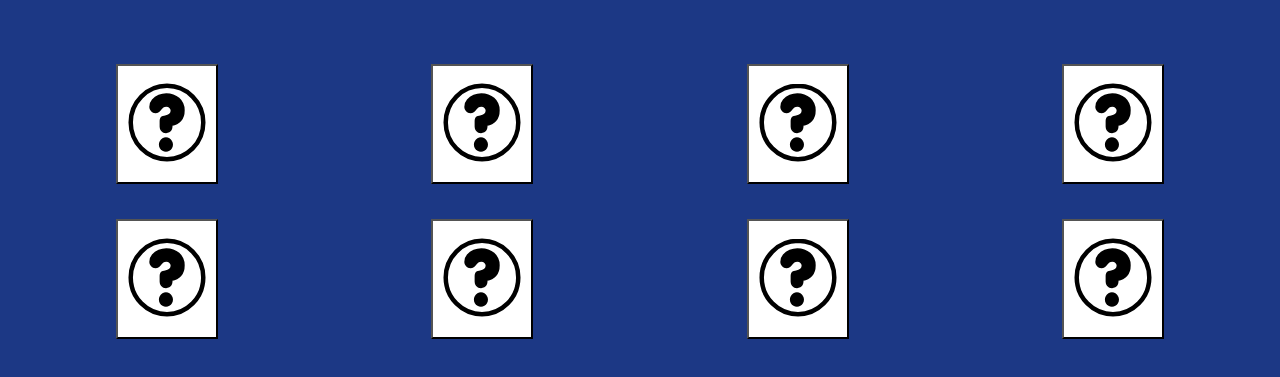
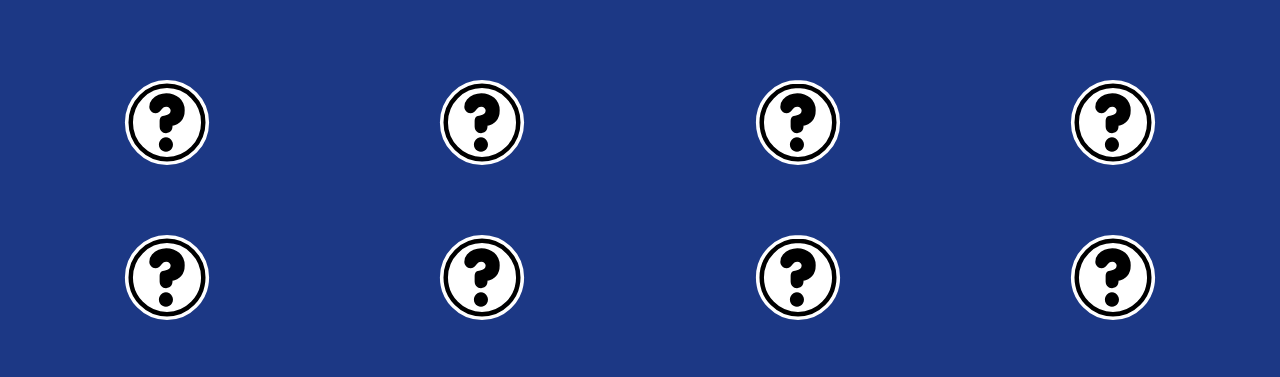
Before and after one commit to Bzakrzewski/Game-match-pairs, a plain HTML site: page index.html in a window 1280 px wide. Shown: the part 223-600 px from the top of the page. Drawn offline with Linux system fonts and the light colour scheme.

Commit message:
Update style.css

```diff
--- a/style.css
+++ b/style.css
@@ -30,7 +30,8 @@ h1{
 }
 
 button {
-    background-color: white;
+    background-color: Transparent;
+    border-color: Transparent;
     height: 15vh;
     width: 8vw;
     margin: 5%;
```
